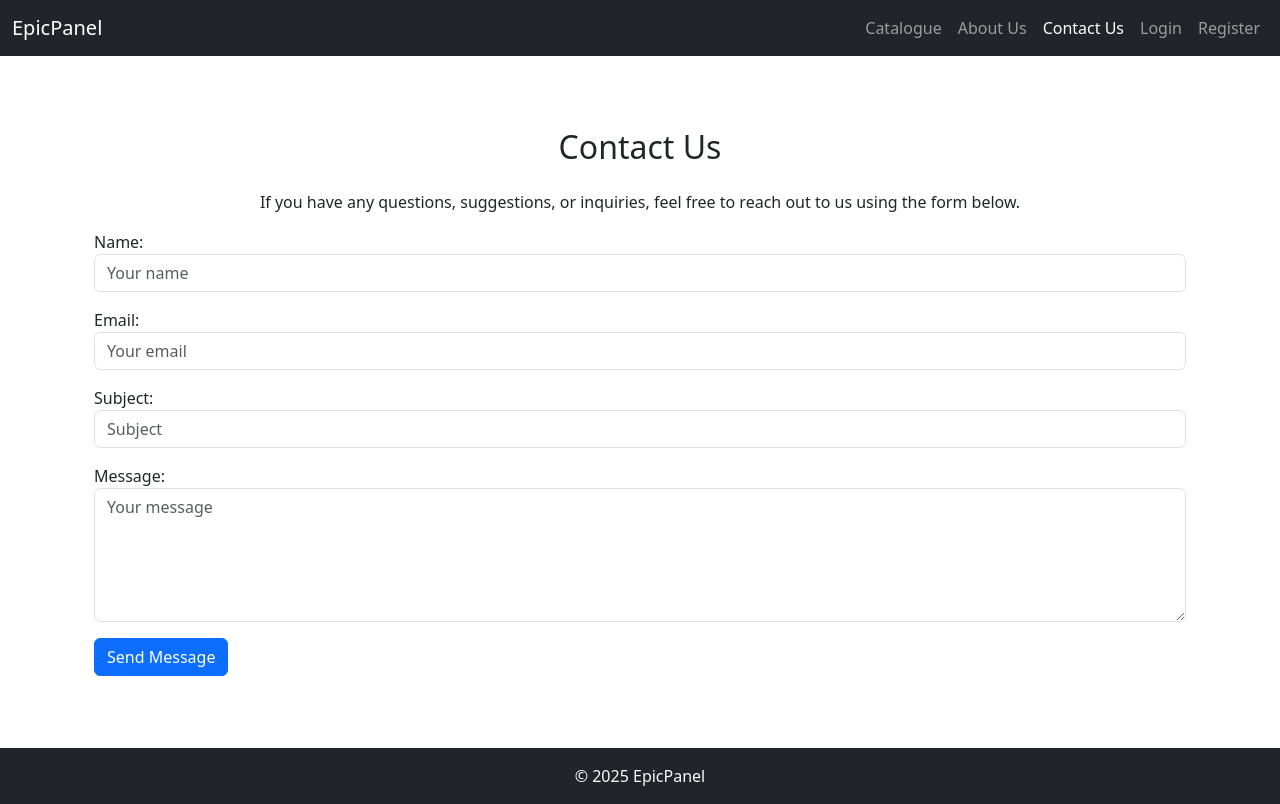
After one commit to AngMich/finalproject, a Django app: page /contact/ in a window 1280 px wide. The commit adds this page. Run offline with Django 5.2, Linux system fonts and the light colour scheme; parts of the project's set-up code (start-up, migrations or seed data) failed here and were passed over.

Commit message:
updates and added about as and contact us page

```diff
--- a/catalogue/forms.py
+++ b/catalogue/forms.py
@@ -28,3 +28,19 @@ class reviews(forms.ModelForm):
             'rating': forms.NumberInput(attrs={'min': 1, 'max': 20, 'class': 'form-control'}),
             'comment': forms.Textarea(attrs={'class': 'form-control', 'rows': 3}),
         }
+
+class ContactForm(forms.Form):
+    name = forms.CharField(
+        max_length=100,
+        widget=forms.TextInput(attrs={'class': 'form-control', 'placeholder': 'Your name'})
+    )
+    email = forms.EmailField(
+        widget=forms.EmailInput(attrs={'class': 'form-control', 'placeholder': 'Your email'})
+    )
+    subject = forms.CharField(
+        max_length=150,
+        widget=forms.TextInput(attrs={'class': 'form-control', 'placeholder': 'Subject'})
+    )
+    message = forms.CharField(
+        widget=forms.Textarea(attrs={'class': 'form-control', 'placeholder': 'Your message', 'rows': 5})
+    )
--- a/catalogue/templates/catalogue/catalogue.html
+++ b/catalogue/templates/catalogue/catalogue.html
@@ -16,10 +16,12 @@
         <option value="">All Categories</option>
         {% for category in categories %}
           {% if not category.parent %}
-            <option value="{{ category.id }}">{{ category.name }}</option>
+            <option value="{{ category.id }}" {% if request.GET.category == category.id|stringformat:"s" %}selected{% endif %}>
+              {{ category.name }}</option>
             {% for child in categories %}
               {% if child.parent == category %}
-                <option value="{{ child.id }}">-- {{ child.name }}</option>
+                <option value="{{ child.id }}" {% if request.GET.category == child.id|stringformat:"s" %}selected{% endif %}>
+                  {{ child.name }}</option>
               {% endif %}
             {% endfor %}
           {% endif %}
--- /dev/null
+++ b/catalogue/templates/catalogue/contact.html
@@ -0,0 +1,58 @@
+{% extends 'base.html' %}
+{% load static %}
+{% block content %}
+
+<main class="container my-5">
+  <section class="mb-5">
+    <h2 class="text-center mb-4">Contact Us</h2>
+    <p class="text-center">
+      If you have any questions, suggestions, or inquiries, feel free to reach out to us using the form below.
+    </p>
+
+    {% if messages %}
+      {% for message in messages %}
+        <div class="alert alert-{{ message.tags }}">{{ message }}</div>
+      {% endfor %}
+    {% endif %}
+
+    <form method="post" novalidate>
+      {% csrf_token %}
+
+      <div class="mb-3">
+        {{ form.name.label_tag }}
+        {{ form.name }}
+        {% if form.name.errors %}
+          <div class="text-danger small">{{ form.name.errors }}</div>
+        {% endif %}
+      </div>
+
+      <div class="mb-3">
+        {{ form.email.label_tag }}
+        {{ form.email }}
+        {% if form.email.errors %}
+          <div class="text-danger small">{{ form.email.errors }}</div>
+        {% endif %}
+      </div>
+
+      <div class="mb-3">
+        {{ form.subject.label_tag }}
+        {{ form.subject }}
+        {% if form.subject.errors %}
+          <div class="text-danger small">{{ form.subject.errors }}</div>
+        {% endif %}
+      </div>
+
+      <div class="mb-3">
+        {{ form.message.label_tag }}
+        {{ form.message }}
+        {% if form.message.errors %}
+          <div class="text-danger small">{{ form.message.errors }}</div>
+        {% endif %}
+      </div>
+
+      <button type="submit" class="btn btn-primary">Send Message</button>
+    </form>
+  </section>
+</main>
+
+{% endblock %}
--- a/catalogue/urls.py
+++ b/catalogue/urls.py
@@ -8,4 +8,7 @@ urlpatterns = [
     path('comics/<int:id>/', views.comic_detail_view, name='comic_detail'),
     path('comics/<int:comic_id>/review/', views.add_review, name='add_review'),
     path('reviews/<int:review_id>/delete/', views.delete_review, name='delete_review'),
+    path('about/', views.about_view, name='about'),
+    path('contact/', views.contact_view, name='contact'),
+
 ]
--- a/catalogue/views.py
+++ b/catalogue/views.py
@@ -6,8 +6,19 @@ from django.contrib.auth.decorators import login_required
 from django.contrib.admin.views.decorators import staff_member_required
 from django.contrib import messages
 from .logic import get_recommended_comics
+from .forms import ContactForm
+from django.contrib import messages
+
+def contact_view(request):
+    form = ContactForm(request.POST or None)
+    if request.method == 'POST' and form.is_valid():
+        messages.success(request, "Thank you for reaching out. We'll get back to you soon.")
+        return redirect('catalogue:contact')
+    return render(request, 'catalogue/contact.html', {'form': form})
 
 
+def about_view(request):
+    return render(request, 'catalogue/about.html')
 
 
 def get_descendant_categories(category):
--- a/templates/base.html
+++ b/templates/base.html
@@ -33,6 +33,12 @@
         <ul class="navbar-nav ms-auto mb-2 mb-lg-0">
           <li class="nav-item">
             <a class="nav-link {% if request.path == '/' %}active{% endif %}" href="{% url 'catalogue:catalogue' %}">Catalogue</a>
+          </li>
+          <li class="nav-item">
+            <a class="nav-link {% if request.path == '/about/' %}active{% endif %}" href="{% url 'catalogue:about' %}">About Us</a>
+          </li>
+          <li class="nav-item">
+            <a class="nav-link {% if request.path == '/contact/' %}active{% endif %}" href="{% url 'catalogue:contact' %}">Contact Us</a>
           </li>
 
           {% if user.is_authenticated %}
```
Also changed, not shown: catalogue/templates/catalogue/about.html (added, +49 -0 lines), db.sqlite3, media/comics/The_Adventures_of_Tintin_-_12_-_Red_Rackhams_Treasure.jpg (added).
